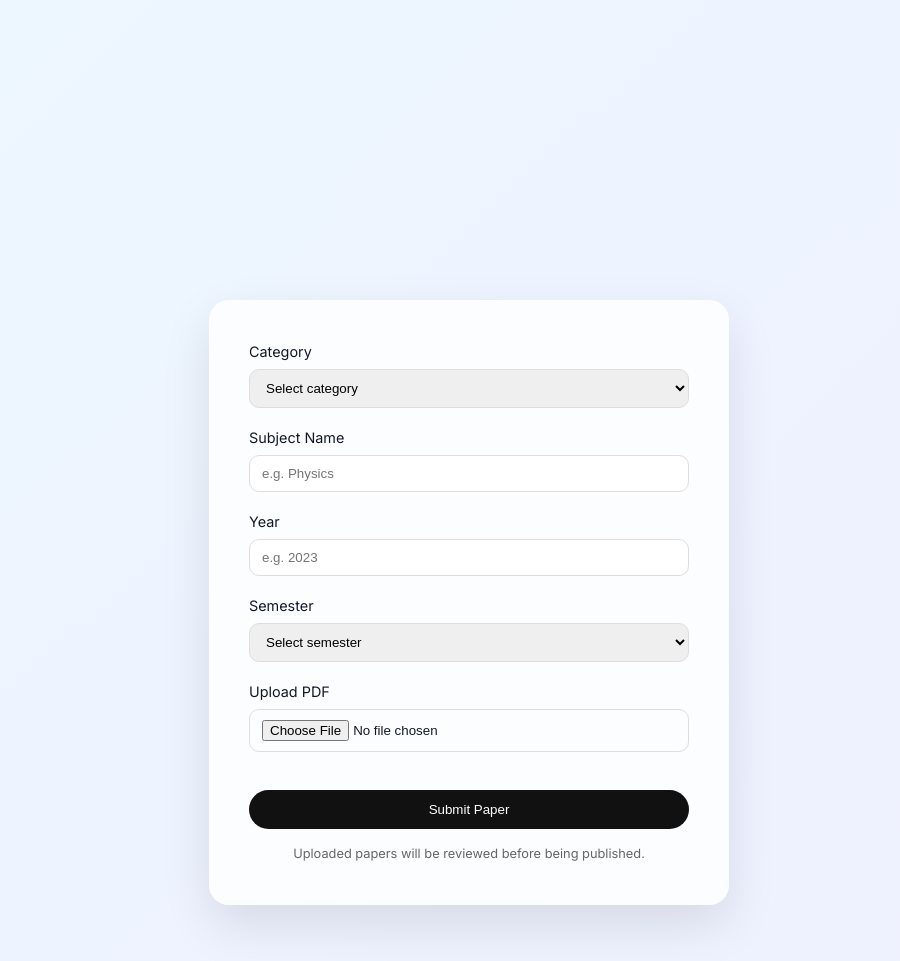
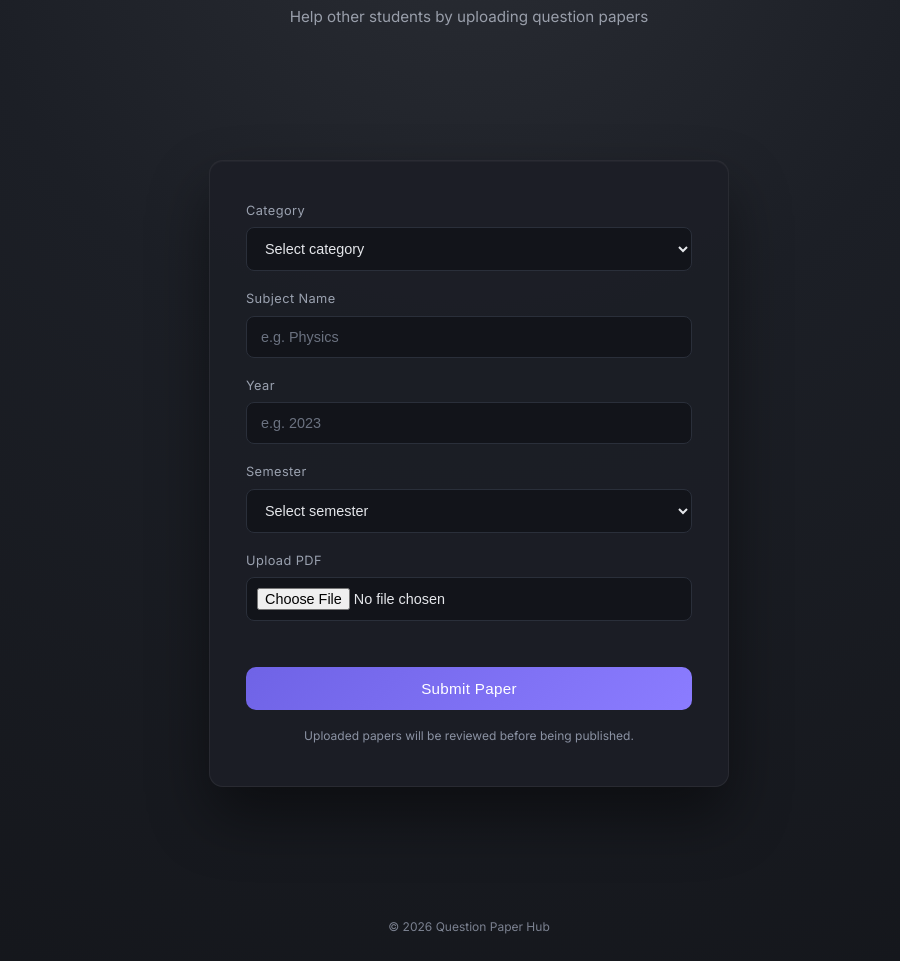
Before and after one commit to rjunsarma/Pyq-Project, a plain HTML site: page contribute.html in a window 1280 px wide. Shown: the part 140-1101 px from the top of the page, without its empty margins (171-1071 px from the left). Drawn offline with Linux system fonts and the light colour scheme.

Commit message:
Redesign contribute page with dark professional theme

```diff
--- a/css/contribute.css
+++ b/css/contribute.css
@@ -1,63 +1,178 @@
-/* ===== CONTRIBUTE PAGE ===== */
+/* ================================
+   CONTRIBUTE – DARK PROFESSIONAL
+================================ */
 
-.small-hero {
-    height: 45vh;
+/* Page background override */
+body {
+    background: radial-gradient(
+        circle at top,
+        #2a2d34 0%,
+        #1c1f26 40%,
+        #14161b 100%
+    );
+    color: #e5e7eb;
 }
 
+/* Reduce hero height & simplify */
+.small-hero {
+    height: 30vh;
+    display: flex;
+    align-items: center;
+    justify-content: center;
+}
+
+.hero-content h1 {
+    font-size: 2.4rem;
+    font-weight: 500;
+    letter-spacing: 0.5px;
+}
+
+.hero-content p {
+    margin-top: 8px;
+    font-size: 0.95rem;
+    color: #b6bcc9;
+}
+
+/* Section spacing */
 .contribute-section {
-    padding: 80px 20px;
+    padding: 60px 20px 100px;
 }
+
+/* ================================
+   FORM CARD
+================================ */
 
 .contribute-form {
     max-width: 520px;
-    margin: auto;
+    margin: 0 auto;
 
-    background: rgba(255,255,255,0.8);
-    backdrop-filter: blur(12px);
-    border-radius: 20px;
-    padding: 40px;
+    background: rgba(28, 31, 38, 0.9);
+    border-radius: 14px;
+    padding: 40px 36px;
 
-    box-shadow: 0 20px 50px rgba(0,0,0,0.1);
+    border: 1px solid rgba(255,255,255,0.06);
+    box-shadow:
+        0 30px 60px rgba(0,0,0,0.45),
+        inset 0 1px 0 rgba(255,255,255,0.03);
 }
+
+/* ================================
+   LABELS & INPUTS
+================================ */
 
 .contribute-form label {
     display: block;
     margin-bottom: 18px;
-    font-size: 0.9rem;
+    font-size: 0.8rem;
+    letter-spacing: 0.4px;
+    color: #9aa1af;
 }
 
 .contribute-form input,
 .contribute-form select {
     width: 100%;
     margin-top: 6px;
-    padding: 10px 12px;
-    border-radius: 10px;
-    border: 1px solid #ddd;
+    padding: 12px 14px;
+
+    background: #12141a;
+    color: #e5e7eb;
+
+    border-radius: 8px;
+    border: 1px solid #2a2f3a;
+    font-size: 0.9rem;
+
+    transition: border 0.2s ease, box-shadow 0.2s ease;
 }
 
-.contribute-form button {
-    margin-top: 20px;
-    width: 100%;
-    padding: 12px;
-    border-radius: 999px;
-    border: none;
-    background: #111;
-    color: white;
-    cursor: pointer;
+.contribute-form input::placeholder {
+    color: #6b7280;
 }
 
+.contribute-form input:focus,
+.contribute-form select:focus {
+    outline: none;
+    border-color: #7c6ee6;
+    box-shadow: 0 0 0 3px rgba(124,110,230,0.15);
+}
+
+/* File input alignment */
+.contribute-form input[type="file"] {
+    padding: 10px;
+    background: #12141a;
+}
+
+/* ================================
+   SUBMIT BUTTON
+================================ */
+
+.contribute-form button {
+    margin-top: 28px;
+    width: 100%;
+    padding: 13px;
+
+    border-radius: 10px;
+    border: none;
+
+    background: linear-gradient(
+        135deg,
+        #6f63e6,
+        #8b7cff
+    );
+
+    color: #ffffff;
+    font-size: 0.95rem;
+    font-weight: 500;
+    letter-spacing: 0.3px;
+
+    cursor: pointer;
+    transition: transform 0.15s ease, box-shadow 0.15s ease;
+}
+
+.contribute-form button:hover {
+    transform: translateY(-1px);
+    box-shadow: 0 12px 30px rgba(124,110,230,0.35);
+}
+
+.contribute-form button:active {
+    transform: translateY(0);
+    box-shadow: 0 8px 18px rgba(124,110,230,0.25);
+}
+
+/* ================================
+   NOTE TEXT
+================================ */
+
 .note {
-    margin-top: 15px;
-    font-size: 0.8rem;
-    color: #666;
+    margin-top: 16px;
+    font-size: 0.75rem;
+    color: #8b92a3;
     text-align: center;
 }
 
-/* ===== SUCCESS POPUP ===== */
+/* ================================
+   FOOTER
+================================ */
+
+footer {
+    background: transparent;
+    border-top: none;
+    padding: 30px 0;
+    text-align: center;
+}
+
+footer p {
+    font-size: 0.75rem;
+    color: #7b8190;
+}
+
+/* ================================
+   SUCCESS POPUP (DARK)
+================================ */
+
 .popup {
     position: fixed;
     inset: 0;
-    background: rgba(0, 0, 0, 0.45);
+    background: rgba(0,0,0,0.6);
     display: flex;
     align-items: center;
     justify-content: center;
@@ -65,36 +180,40 @@
 }
 
 .popup-box {
-    background: white;
+    background: #1c1f26;
     padding: 30px 28px;
-    border-radius: 16px;
+    border-radius: 14px;
     text-align: center;
     max-width: 320px;
     width: 90%;
-    box-shadow: 0 25px 60px rgba(0,0,0,0.2);
+
+    border: 1px solid rgba(255,255,255,0.06);
+    box-shadow: 0 30px 60px rgba(0,0,0,0.5);
 }
 
 .popup-box h3 {
     margin-bottom: 10px;
-    font-size: 1.1rem;
+    font-size: 1rem;
+    font-weight: 500;
+    color: #e5e7eb;
 }
 
 .popup-box p {
-    font-size: 0.9rem;
-    color: #555;
+    font-size: 0.85rem;
+    color: #b6bcc9;
     margin-bottom: 18px;
 }
 
 .popup-box button {
-    padding: 8px 22px;
-    border-radius: 999px;
+    padding: 8px 24px;
+    border-radius: 8px;
     border: none;
-    background: #111;
+
+    background: #6f63e6;
     color: white;
     cursor: pointer;
 }
 
-/* Hidden state */
 .hidden {
     display: none;
 }
```
